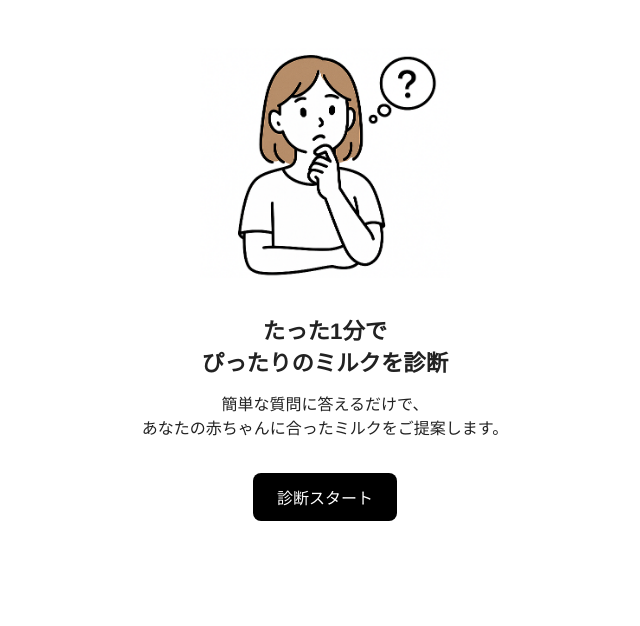
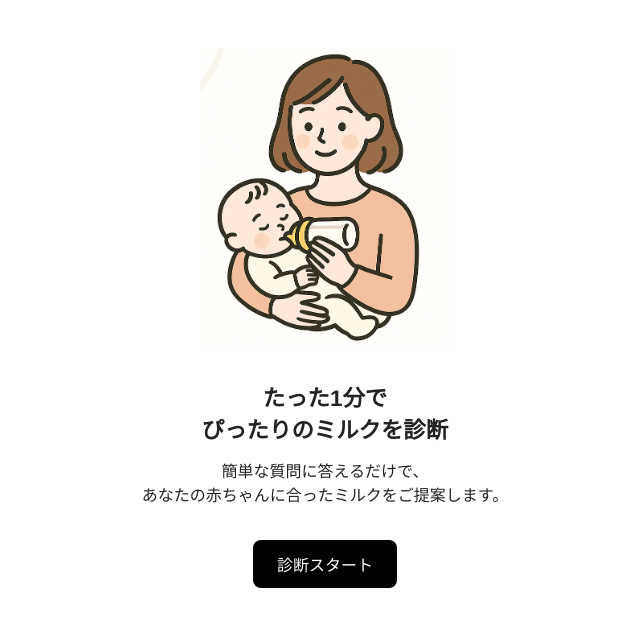
Before and after one commit to Yosuke-Isa/baby-milk-diagnosis, a plain HTML site: page index.html in a window 1280 px wide. Shown: the whole page, without its empty margins (315-955 px from the left). Drawn offline with Linux system fonts and the light colour scheme.

Commit message:
Update index.html

```diff
--- a/index.html
+++ b/index.html
@@ -9,7 +9,7 @@
 <body>
   <!-- 開始画面 -->
   <div id="start-screen" class="screen active">
-    <img src="./images/ChatGPT Image Q1.png" alt="start-image" class="illustration" />
+    <img src="./images/ChatGPT Image top.png" alt="start-image" class="illustration" />
     <h1>たった1分で<br>ぴったりのミルクを診断</h1>
     <p>簡単な質問に答えるだけで、<br>あなたの赤ちゃんに合ったミルクをご提案します。</p>
     <button class="button" id="start-button">診断スタート</button>
```
